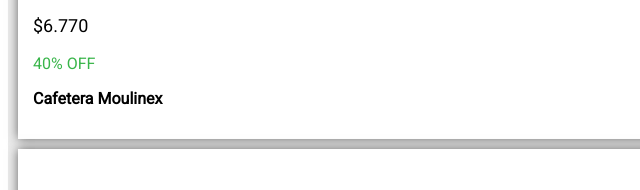
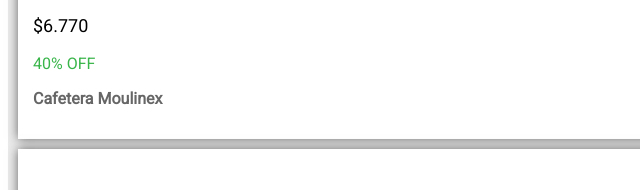
Before and after one commit to MicaDG/estructura-de-un-sitio-web, a website: page views/home.html in a window 1280 px wide. Shown: the part 1897-2087 px from the top of the page, 0-640 px from the left. Drawn offline with Linux system fonts and the light colour scheme.

Commit message:
Arregla colores en dos elementos

```diff
--- a/public/css/main.css
+++ b/public/css/main.css
@@ -1,14 +1,17 @@
 h2{
     font-size: var(--titulares);
     text-align: left;
+    color: var(--gris-oscuro);
 }
 .precios{
     font-size: var(--precios);
 }
-h3, .descuentos{
+h3{
     font-size: var(--descuentos-descripciones);
+    color: var(--gris-oscuro);
 }
 .descuentos{
+    font-size: var(--descuentos-descripciones);
     color: var(--verde);
 }
 main{
```
